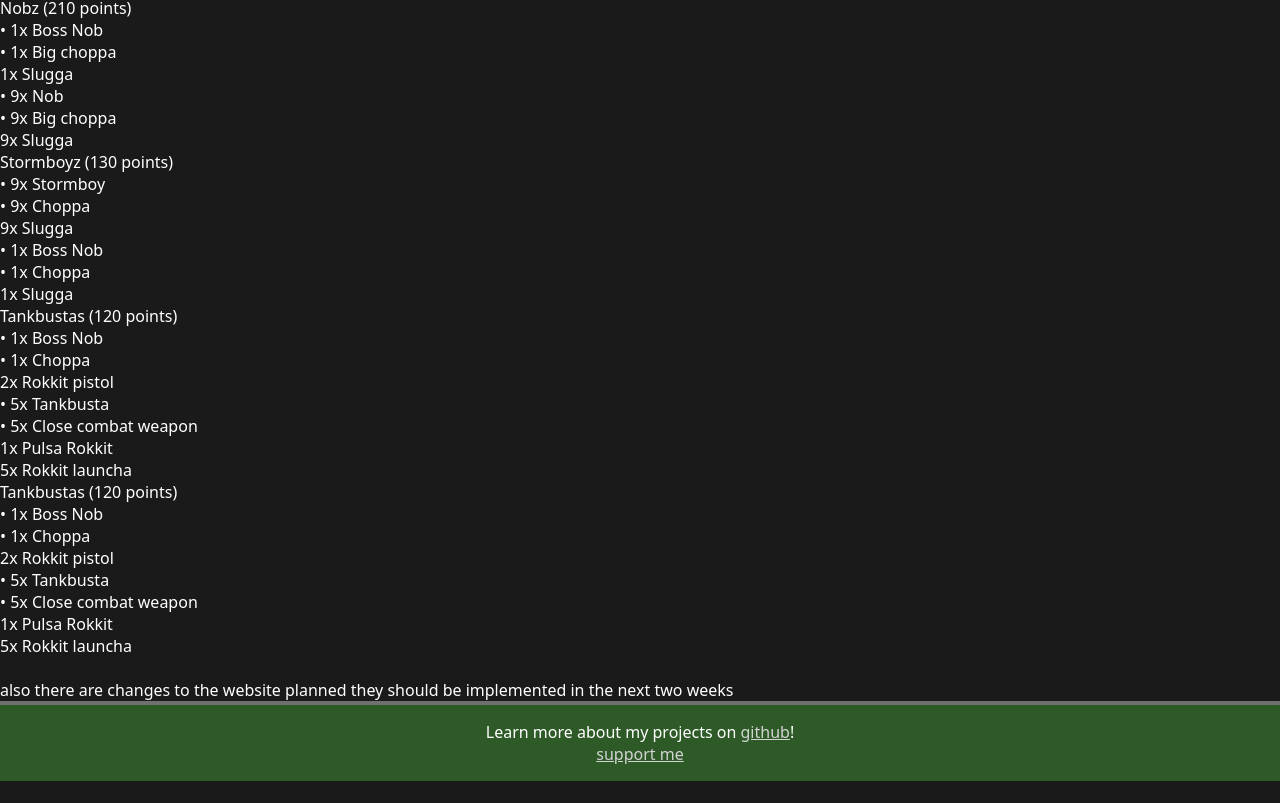
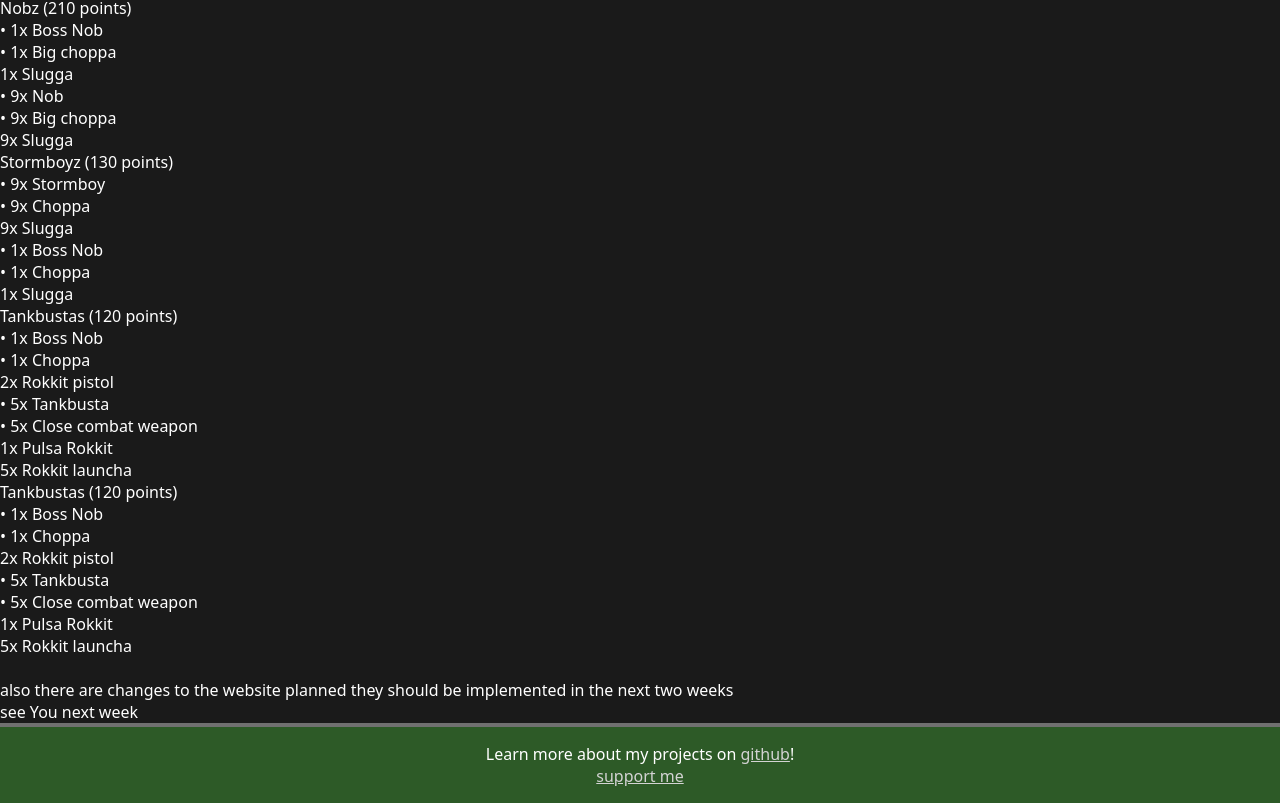
Before and after one commit to emlegend/astroblogv1, an Astro site: page /posts/2303 in a window 1280 px wide. Shown: the part 2259-3062 px from the top of the page. Before the commit the page ends 3040 px from the top, so only its background shows below. Built offline with nearby package versions, Linux system fonts and the light colour scheme; Astro itself is replaced by a stand-in of ours.

Commit message:
minor changes

```diff
--- a/src/pages/posts/2303.md
+++ b/src/pages/posts/2303.md
@@ -149,3 +149,5 @@ Tankbustas (120 points)
 
 <br>
 also there are changes to the website planned they should be implemented in the next two weeks
+
+see You next week
```
